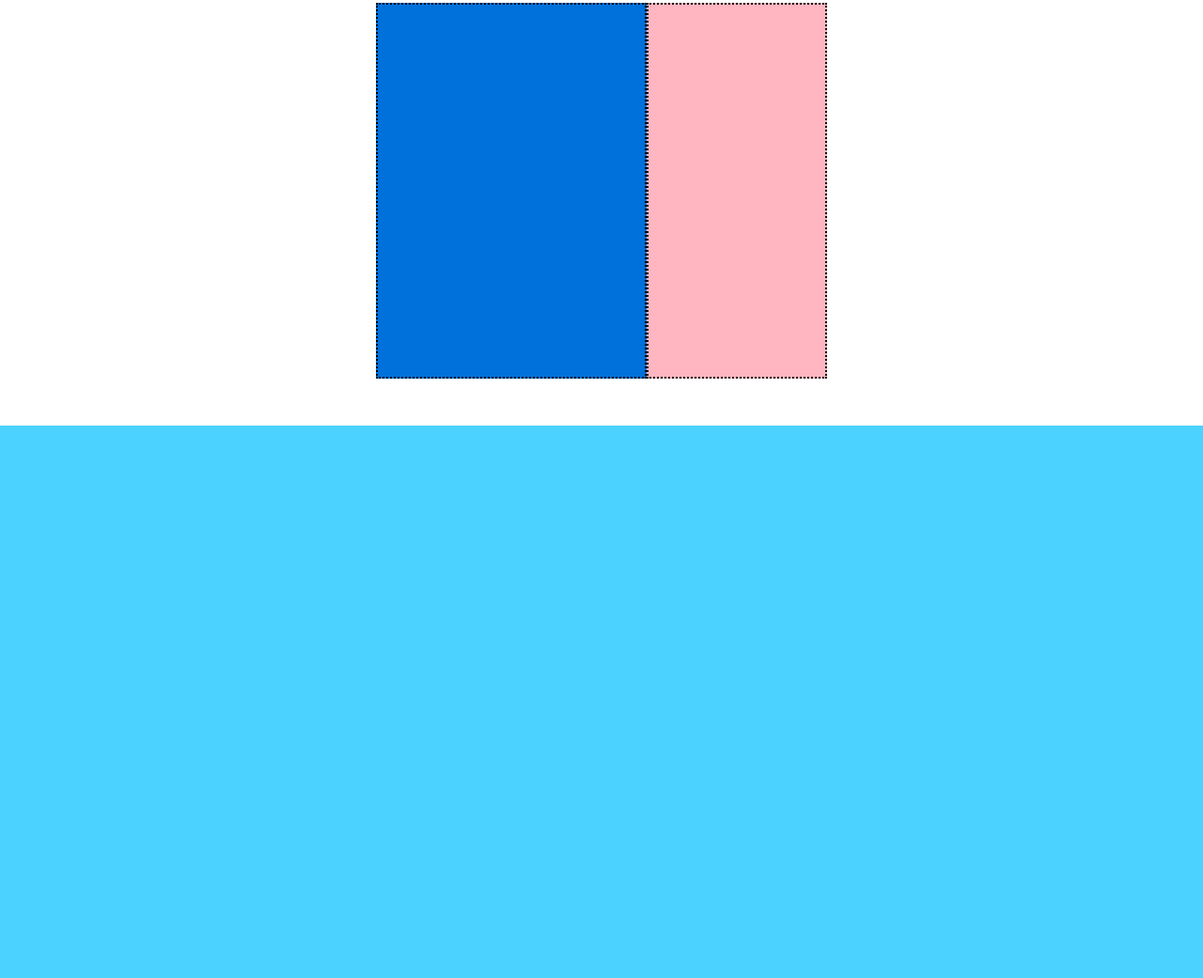
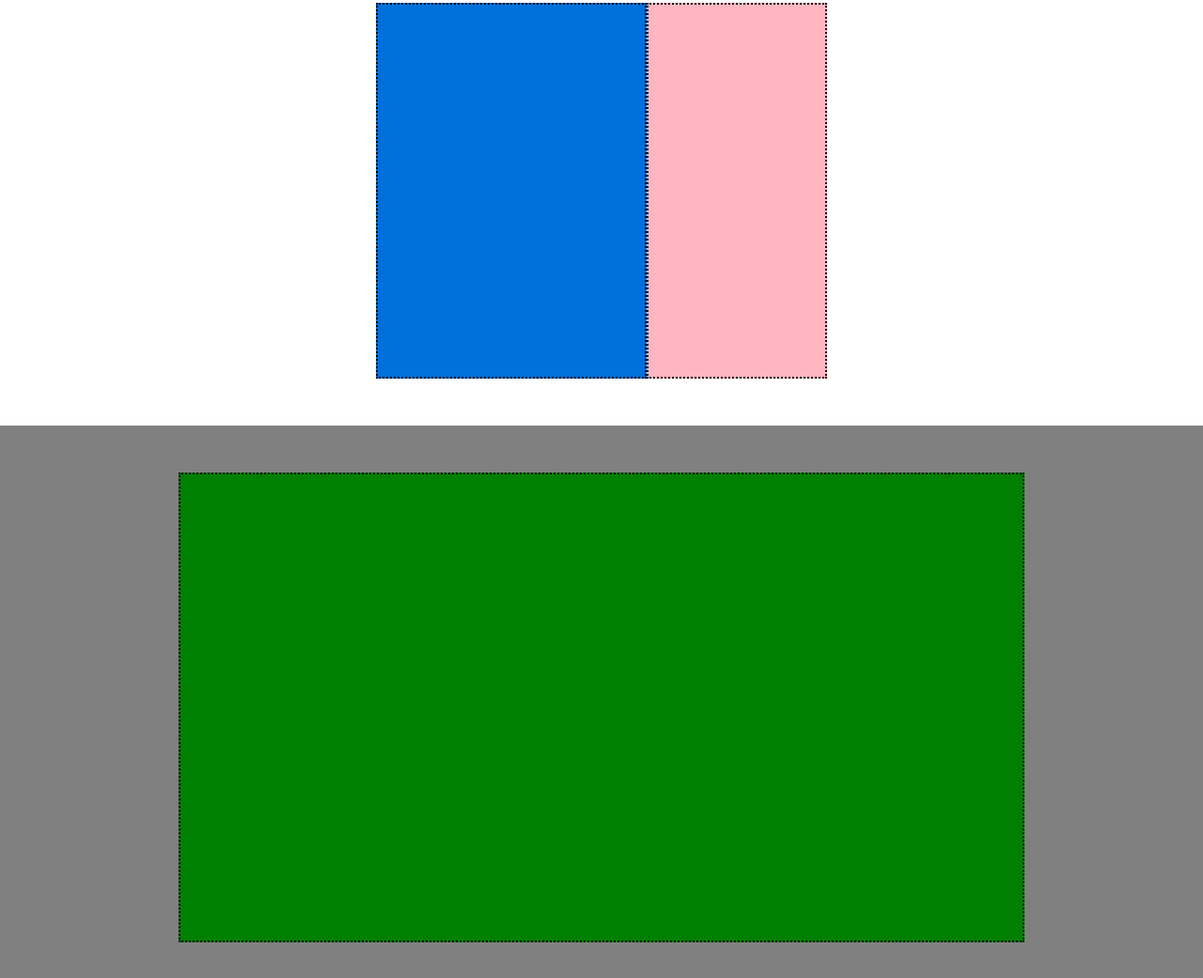
Before and after one commit to ilariamotta/htmlcss-struttura-discord, a plain HTML site: page index.html in a window 1280 px wide. Shown: the part 1707-2748 px from the top of the page at 94% size. Before the commit the page ends 2160 px from the top, so only its background shows below. Drawn offline with Linux system fonts and the light colour scheme.

Commit message:
feat: creazione quarto contenuto

```diff
--- a/css/style.css
+++ b/css/style.css
@@ -43,7 +43,7 @@ body {
     align-items: center;
     max-height: 500px;
     max-width: auto;
-    padding: 50px 400px;
+    padding: 200px 400px;
 
 }
 
@@ -52,9 +52,9 @@ body {
     flex-direction: row;
     justify-content: center;
     align-items: center;
-    max-height: 500px;
-    max-width: auto;
-    /* padding: 50px 400px;    */
+    height: 600px;
+    /* max-width: auto; */
+    padding: 30px;
 }
 
 
@@ -115,7 +115,6 @@ border: 2px black dotted;
 
 .content-3 {
 display: flex;
-width: auto;
 width: 40%;
 height: 400px;
 border: 2px black dotted;
@@ -123,7 +122,6 @@ border: 2px black dotted;
 
 .content-3-alt {
 display: flex;
-width: auto;
 width: 40%;
 height: 400px;
 border: 2px black dotted;
@@ -131,8 +129,11 @@ order:-1;
 }
 
 .content-4 {
+    background-color: green;
     display:flex;
-    width: 50%;
+    width: 900px;
+    height: 500px;
+    border:2px black dotted;
 }
 
 /* FOOTER */
```
